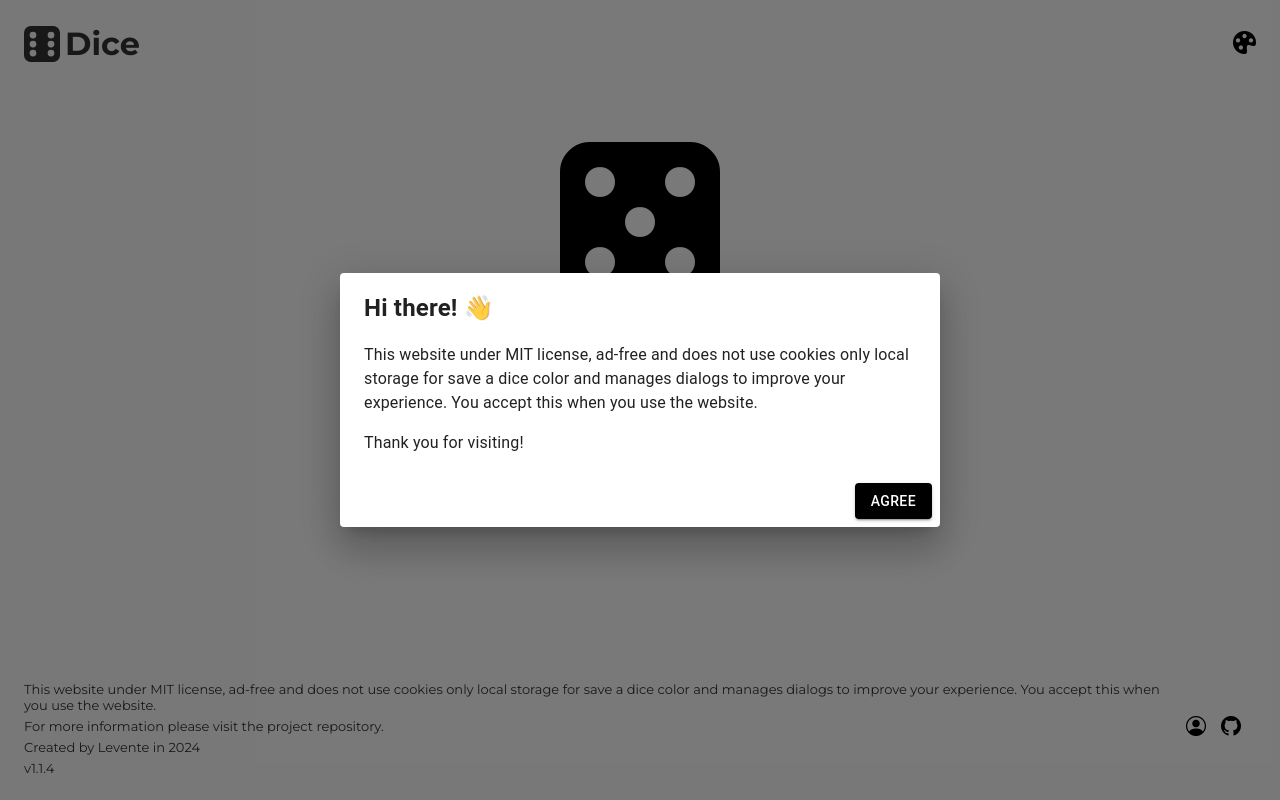
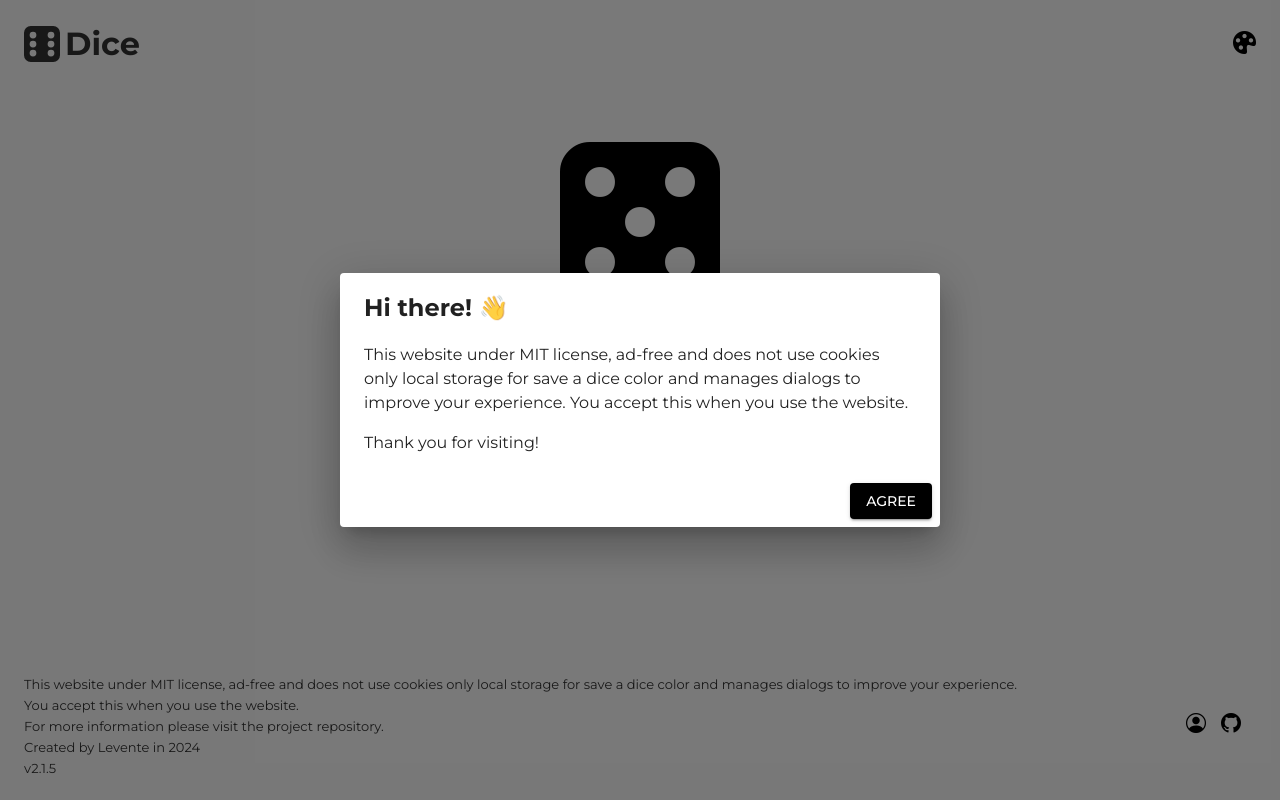
Before and after one commit to tothlevente/dice, a React (Vite) app: page / in a window 1280 px wide. Built offline with nearby package versions, Linux system fonts and the light colour scheme.

Commit message:
Developments

```diff
--- a/package.json
+++ b/package.json
@@ -1,7 +1,7 @@
 {
   "name": "dice",
   "private": true,
-  "version": "1.1.4",
+  "version": "2.1.5",
   "type": "module",
   "scripts": {
     "dev": "vite",
--- a/src/App.tsx
+++ b/src/App.tsx
@@ -4,6 +4,14 @@ import Footer from "./components/Footer";
 import Header from "./components/Header";
 
 import { useEffect, useState } from "react";
+import { createTheme } from "@mui/material";
+import { ThemeProvider } from "@emotion/react";
+
+const theme = createTheme({
+  typography: {
+    fontFamily: ["Montserrat", "sans-serif"].join(","),
+  },
+});
 
 export default function App() {
   const [color, setColor] = useState(localStorage.getItem("color") || "#000");
@@ -31,6 +39,7 @@ export default function App() {
   }, [setShowNoticeDialog]);
 
   return (
+    <ThemeProvider theme={theme}>
       <div className="site-wrapper">
         <Header color={color} setColor={setColor} />
         <main>
@@ -39,5 +48,6 @@ export default function App() {
         </main>
         <Footer />
       </div>
+    </ThemeProvider>
   );
 }
--- a/src/components/Footer.tsx
+++ b/src/components/Footer.tsx
@@ -4,10 +4,8 @@ export default function Footer() {
   return (
     <footer>
       <div className="footer-text">
-        <p>
-          This website under MIT license, ad-free and does not use cookies only local storage for save a dice color and manages dialogs to improve your experience. You
-          accept this when you use the website.
-        </p>
+        <p>This website under MIT license, ad-free and does not use cookies only local storage for save a dice color and manages dialogs to improve your experience.</p>
+        <p>You accept this when you use the website.</p>
         <p>For more information please visit the project repository.</p>
         <p>Created by Levente in 2024</p>
         <p>v{packageJson.version}</p>
```
Lines whose indentation alone changed are shown as unchanged.
